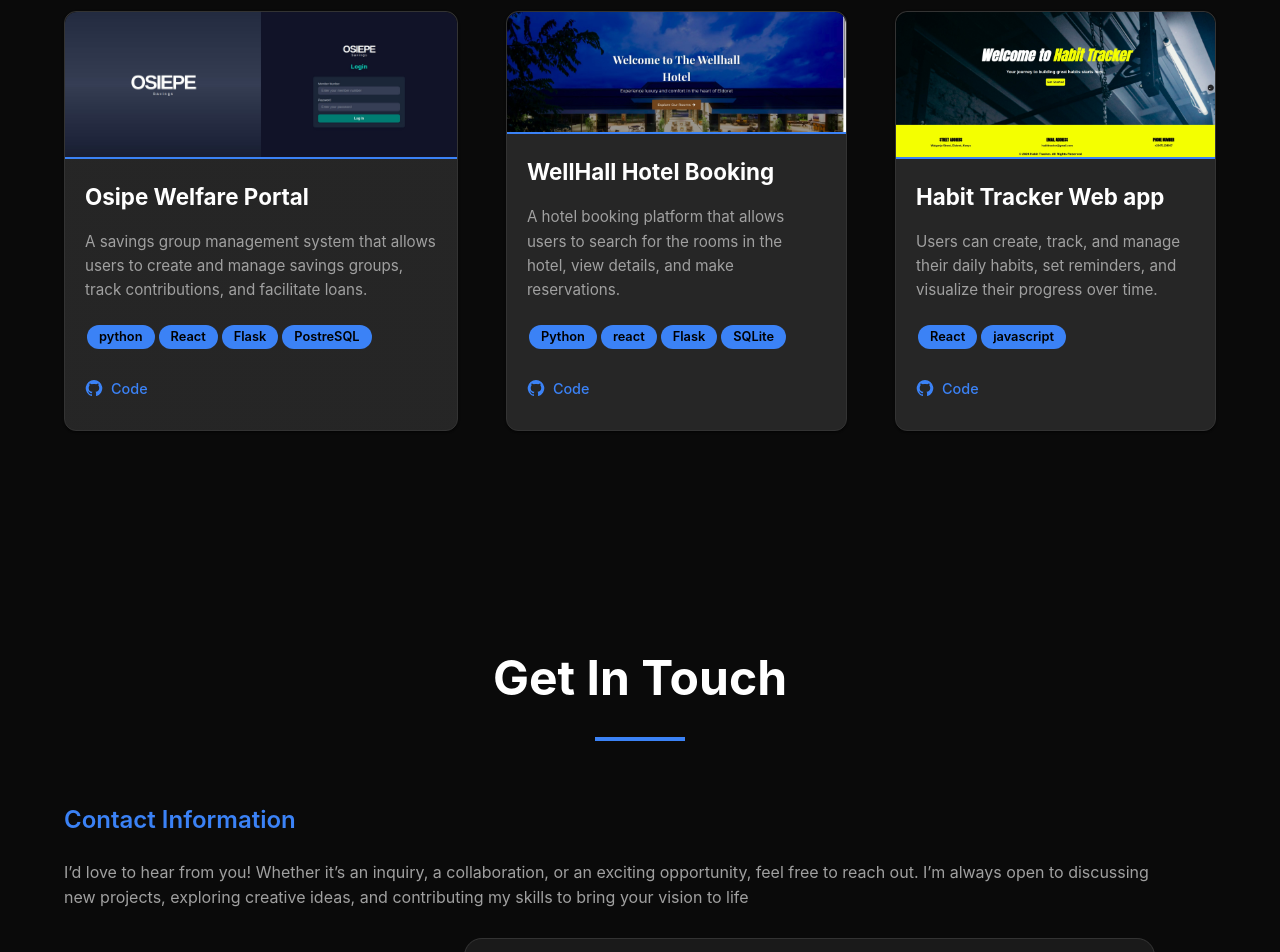
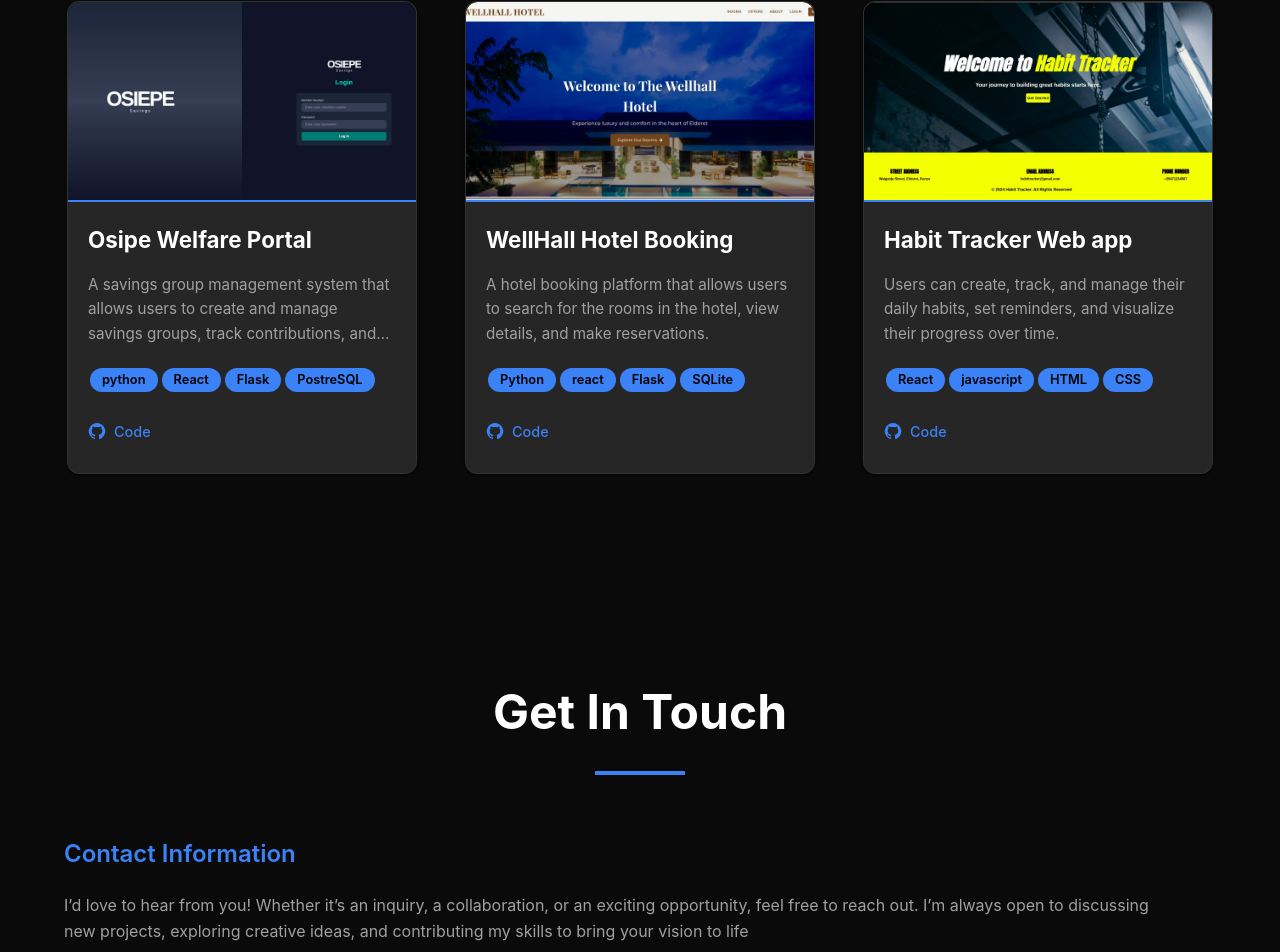
Before and after one commit to LarryRuto98/Personal_Portfolio, a React (Vite) app in the folder larry-portfolio/: page / in a window 1280 px wide. Shown: the part 2854-3806 px from the top of the page. Built offline with nearby package versions, Linux system fonts and the light colour scheme.

Commit message:
fixed card positioning flexGrow issues

```diff
--- a/larry-portfolio/package.json
+++ b/larry-portfolio/package.json
@@ -12,6 +12,7 @@
   "dependencies": {
     "@emotion/react": "^11.14.0",
     "@emotion/styled": "^11.14.1",
+    "@formspree/react": "^3.0.0",
     "@mui/icons-material": "^7.3.1",
     "@mui/material": "^7.3.1",
     "@mui/system": "^7.3.1",
--- a/larry-portfolio/src/components/Contact.tsx
+++ b/larry-portfolio/src/components/Contact.tsx
@@ -2,7 +2,7 @@ import React, { useState } from 'react';
 import { Box, Typography, Container, Grid, TextField, Button, IconButton } from '@mui/material';
 import { styled } from '@mui/material/styles';
 import { Email, Phone, LocationOn, GitHub, Instagram, Padding } from '@mui/icons-material';
-
+import{Snackbar, Alert } from "@mui/material"
 
 
 const ContactSection = styled(Box)(({ theme }) => ({
@@ -99,13 +99,15 @@ const StyledTextField = styled(TextField)(({ theme }) => ({
     '& fieldset': {
       borderColor: '#333333',
       gap: '40px',
+      borderRadius: '18px',
+      backgroundColor: '#',
 
     },
     '&:hover fieldset': {
-      borderColor: '#3b82f6',
+      borderColor: '#555555',
     },
     '&.Mui-focused fieldset': {
-      borderColor: '#3b82f6',
+      borderColor: '#333333',
     },
     '& input, & textarea': {
       color: 'white',
@@ -121,7 +123,7 @@ const StyledTextField = styled(TextField)(({ theme }) => ({
     color: '#a0a0a0',
   },
   '& .MuiInputLabel-root.Mui-focused': {
-    color: '#3b82f6',
+    color: '#a0a0a0',
   },
   minHeight: '24px',
   marginBottom: '20px',
@@ -186,7 +188,7 @@ const FooterBrand = styled(Box)(({ theme }) => ({
     color: '#ffffff',
     marginBottom: '5px',
     '& .highlight': {
-      color: '#4ade80',
+      color: '#3b82f6',
     },
   },
   '& .tagline': {
@@ -229,6 +231,11 @@ const Contact: React.FC = () => {
     subject: '',
     message: '',
   });
+const [toast, setToast] = useState({
+  open: false,
+  message: "",
+  severity: "success" as "success" | "error"
+})
 
   const handleChange = (e: React.ChangeEvent<HTMLInputElement | HTMLTextAreaElement>) => {
     setFormData({
@@ -237,10 +244,28 @@ const Contact: React.FC = () => {
     });
   };
 
-  const handleSubmit = (e: React.FormEvent) => {
+  const handleSubmit = async (e: React.FormEvent) => {
     e.preventDefault();
-    console.log('Form submitted:', formData);
-    // Handle form submission logic here
+    try{
+      const response = await fetch("https://formspree.io/f/xwpqgzvr", {
+        method: "POST",
+        headers: {
+          Accept:"application/json"
+        },
+        body: new FormData(e.target as HTMLFormElement),
+      });
+
+      if(response.ok){
+        setToast({open: true, message: "Message sent successfully!", severity: "success"});
+        setFormData({name: "", email: "", subject: "", message: ""});
+      } else{
+        setToast({open: true, message: "Failed to send message.", severity: "error"});
+      }
+    } catch(error){
+      console.error("Error submitting form:", error);
+      setToast({open:true, message:"something went wrong", severity: "error"})
+    }
+
   };
 
   const scrollToSection = (sectionId: string) => {
@@ -300,7 +325,12 @@ const Contact: React.FC = () => {
           </Grid>
 
           <Grid item xs={12} md={4}>
-            <Box component="form" onSubmit={handleSubmit}>
+
+            <Box
+              component="form"
+
+              onSubmit={handleSubmit}>
+
               <StyledTextField
                 fullWidth
                 label="Your Name"
@@ -308,6 +338,7 @@ const Contact: React.FC = () => {
                 value={formData.name}
                 onChange={handleChange}
                 variant="outlined"
+                required
               />
               <StyledTextField
                 fullWidth
@@ -317,6 +348,7 @@ const Contact: React.FC = () => {
                 value={formData.email}
                 onChange={handleChange}
                 variant="outlined"
+                required
               />
               <StyledTextField
                 fullWidth
@@ -325,6 +357,7 @@ const Contact: React.FC = () => {
                 value={formData.subject}
                 onChange={handleChange}
                 variant="outlined"
+                required
               />
               <StyledTextField
                 fullWidth
@@ -335,6 +368,7 @@ const Contact: React.FC = () => {
                 value={formData.message}
                 onChange={handleChange}
                 variant="outlined"
+                required
               />
               <SubmitButton type="submit">
                 Send Message
@@ -342,6 +376,21 @@ const Contact: React.FC = () => {
             </Box>
           </Grid>
         </Grid>
+        <Snackbar
+          open={toast.open}
+          autoHideDuration={4000}
+          onClose = {() => setToast({...toast, open: false})}
+          anchorOrigin={{ vertical: "bottom", horizontal: "center"}}
+        >
+          <Alert
+            onClose ={() => setToast({...toast, open: false})}
+            severity={toast.severity}
+            sx={{width: "100%",...(toast.severity === "success" && { backgroundColor: "3b82f6", color: "#fff", "& .MuiAlert-icon": {color: "#fff"},}),
+          }}
+          >
+            {toast.message}
+          </Alert>
+        </Snackbar>
       </ContactContent>
 
       <Footer>
--- a/larry-portfolio/src/components/Projects.tsx
+++ b/larry-portfolio/src/components/Projects.tsx
@@ -40,12 +40,14 @@ const ProjectCard = styled(Card)(({ theme }) => ({
   backgroundColor: '#1a1a1a',
   border: '1px solid #333333',
   borderRadius: '12px',
-  height: '420px',
-  width: '100%',
+  height: '100%',
+  width: '100%', // Let Grid control width
+  minWidth: '320px', // Add a minWidth for consistency
+  maxWidth: '350px', // Add a maxWidth for consistency
   display: 'flex',
   flexDirection: 'column',
   position: 'relative',
-  justifyContent: 'center',
+  justifyContent: 'space-between',
   alignItems: 'center',
   transition: 'transform 0.3s ease, border-color 0.3s ease',
   '&:hover': {
@@ -55,7 +57,7 @@ const ProjectCard = styled(Card)(({ theme }) => ({
 }));
 
 const ProjectImage = styled(Box)<{ image: string }>(({ image }) => ({
-  height: '300px',
+  height: '200px',
   width: '100%',
   backgroundImage: `url(${image})`,
   backgroundSize: 'cover',
@@ -78,6 +80,11 @@ const ProjectDescription = styled(Typography)(({ theme }) => ({
   lineHeight: 1.6,
   marginBottom: '20px',
   flexGrow: 1,
+  display: '-webkit-box',
+  WebkitLineClamp: 3,
+  WebkitBoxOrient: 'vertical',
+  overflow: 'hidden',
+  textOverflow: 'ellipsis',
 
 }));
 
@@ -119,10 +126,10 @@ interface ProjectItemProps {
 }
 
 const ProjectItem: React.FC<ProjectItemProps> = ({ title, description, technologies, github, image }) => (
-  <Grid  xs={12} md={4}>
+  <Grid item xs={12} md={4} sx={{ display: 'flex', justifyContent: 'center' }}>
     <ProjectCard>
       <ProjectImage image={image} />
-      <CardContent sx={{ padding: '20px', display: 'flex', flexDirection: 'column', height: '100%' }}>
+      <CardContent sx={{ padding: '20px', display: 'flex', flexDirection: 'column', flex: 1 }}>
         <ProjectTitle>{title}</ProjectTitle>
         <ProjectDescription>{description}</ProjectDescription>
         <TechStack>
@@ -168,7 +175,7 @@ const Projects: React.FC = () => {
     {
       title: 'Habit Tracker Web app',
       description: ' Users can create, track, and manage their daily habits, set reminders, and visualize their progress over time.',
-      technologies: ['React', 'javascript'],
+      technologies: ['React', 'javascript', 'HTML', 'CSS'],
       github: 'https://github.com/LarryRuto98/HABIT-TRACKER-WEBSITE',
       image: '/Habit_Tracker.jpg'
     },
@@ -179,7 +186,7 @@ const Projects: React.FC = () => {
       <ProjectsContent>
         <SectionTitle>My Projects</SectionTitle>
         <TitleUnderline />
-        <Grid container spacing={6} direction="row" justifyContent="center" alignItems="stretch" wrap="nowrap">
+        <Grid container spacing={6} direction="row" justifyContent="center" alignItems="stretch" >
           {projectsData.map((project, index) => (
             <ProjectItem key={index} {...project} />
           ))}
--- a/larry-portfolio/src/components/Skills.tsx
+++ b/larry-portfolio/src/components/Skills.tsx
@@ -80,6 +80,7 @@ const SkillName = styled(Typography)(({ theme }) => ({
   fontSize: '1.1rem',
   fontWeight: 600,
   color: '#ffffff',
+  whiteSpace: 'pre-line',
 }));
 
 interface SkillItemProps {
@@ -111,10 +112,10 @@ const backendSkills = [
 ];
 
 const collaborativeTools = [
-  { icon: <SiJira size={24} color="#3b82f6" />, name: "Jira" },
-  { icon: <FaTrello size={24} color="#3b82f6" />, name: "Trello" },
-  { icon: <SiCanva size={24} color="#3b82f6" />, name: "Canva" },
-  { icon: <FaFigma size={24} color="#3b82f6" />, name: "Figma" },
+  { icon: <SiJira  color="#3b82f6" />, name: "Jira" },
+  { icon: <FaTrello  color="#3b82f6" />, name: "Trello" },
+  { icon: <SiCanva  color="#3b82f6" />, name: "Canva" },
+  { icon: <FaFigma  color="#3b82f6" />, name: "Figma" },
 ];
 const toolsSkills = [
   { icon: <AccountTree />, name: 'Git' },
@@ -133,7 +134,7 @@ const Skills: React.FC = () => {
         {/* 2x2 grid for categories */}
         <Grid container spacing={15}>
           {/* Top Left - Frontend */}
-          <Grid item xs={12} md={4}>
+          <Grid item xs={12} md={3}>
             <CategoryTitle>Frontend Development</CategoryTitle>
             <Grid container spacing={1}>
               {frontendSkills.map((skill, index) => (
@@ -143,7 +144,7 @@ const Skills: React.FC = () => {
           </Grid>
 
           {/* Top Right - Backend */}
-          <Grid item xs={12} md={4}>
+          <Grid item xs={12} md={3}>
             <CategoryTitle>Backend Development</CategoryTitle>
             <Grid container spacing={2}>
               {backendSkills.map((skill, index) => (
@@ -153,7 +154,7 @@ const Skills: React.FC = () => {
           </Grid>
 
           {/* Bottom Left - Collaborative Tools */}
-          <Grid item xs={12} md={4}>
+          <Grid item xs={12} md={3}>
             <CategoryTitle>Collaborative Tools</CategoryTitle>
             <Grid container spacing={2}>
               {collaborativeTools.map((skill, index) => (
```
Also changed, not shown: 1 other file (tests, documents, lock files or other folders).
